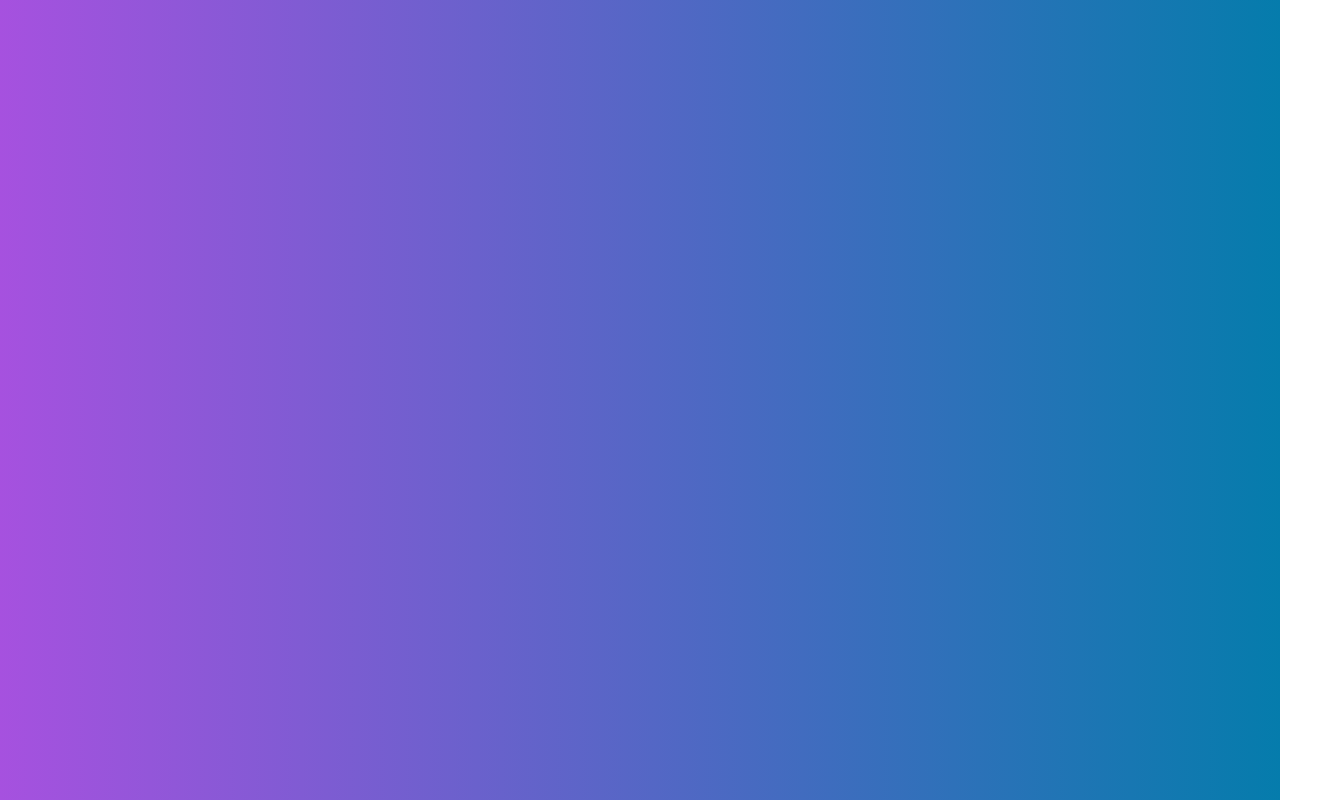
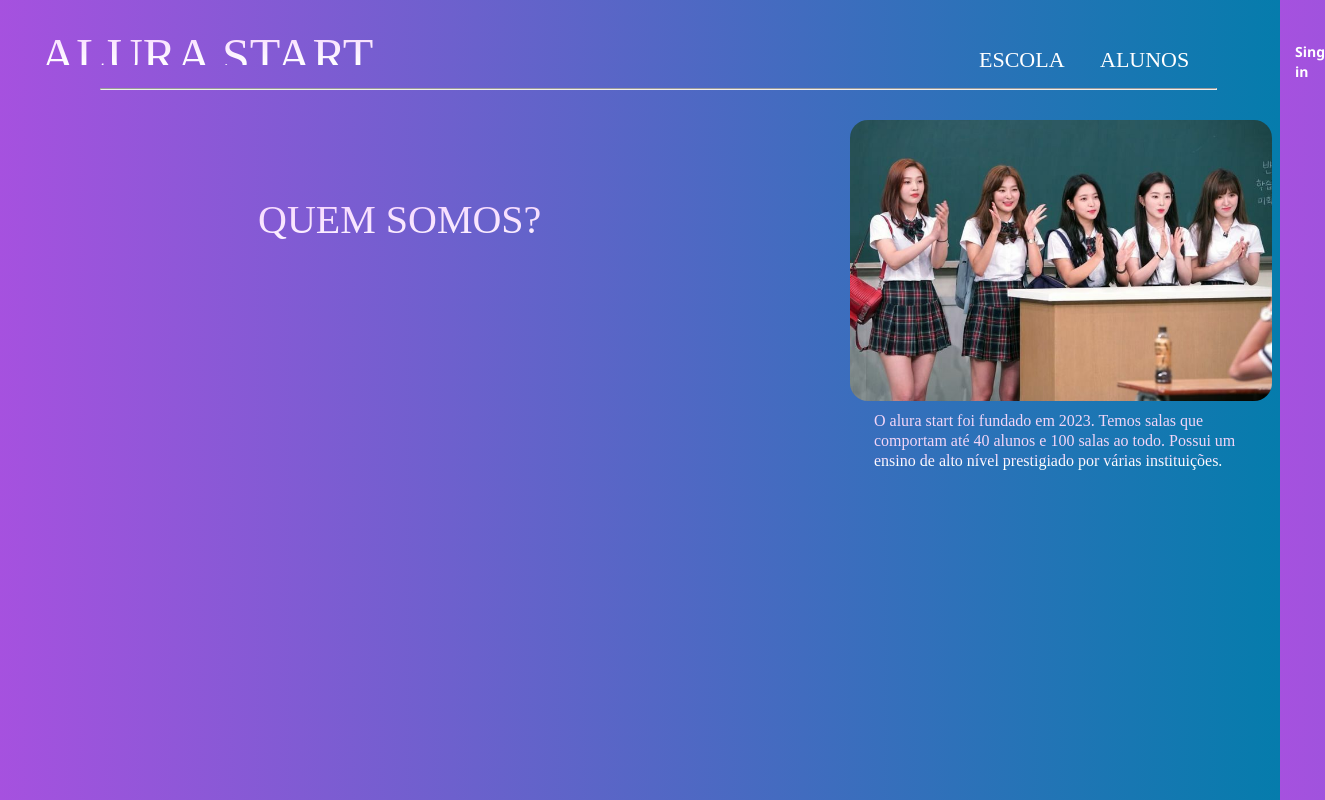
Before and after one commit to anabaechu/r-to-v-2, a plain HTML site: page index.html in a window 1280 px wide. Shown: the whole page, 1325 px wide, since content can reach past the window. Drawn offline with Linux system fonts and the light colour scheme.

Commit message:
Add files via upload

```diff
--- a/index.html
+++ b/index.html
@@ -5,6 +5,8 @@
     <meta http-equiv="X-UA-Compatible" content="IE=edge">
     <meta name="viewport" content="width=device-width, initial-scale=1.0">
     <link rel="stylesheet" href="style.css">
+    <link rel="icon" type="image/x-icon" href="favicon.ico">
+
     <title>SITE</title>
 </head>
 <style>
@@ -12,5 +14,20 @@
 </style>
 <body>
 
+    <hr size="3">
+    <header></header>
+    <h1>ALURA START</h1>
+    <h2>QUEM SOMOS?</h2>
+    <h3>ESCOLA</h3>
+    <h4>ALUNOS</h4>
+    <p><a><div id="irene">O alura start foi fundado em 2023. Temos salas que comportam até 40 alunos e 100 salas ao todo. Possui um ensino de alto nível prestigiado por várias instituições.</div></a></p>
+    <p><a><div id="seulgi">Sing in</div></a></p>
+    <main>
+        <div>
+            <img src="red velvet escola.jpg">
+    </div>
+</main>
+
+
 </body>
 </html>
--- a/style.css
+++ b/style.css
@@ -1,3 +1,118 @@
 body {
     background: linear-gradient(80deg, rgb(166, 81, 223), rgb(5, 124, 172));
 }
+img {
+    border-radius: 18px;
+    width: 422px;
+    position: absolute;
+    left: 850px;
+    top: 120px;
+}
+h1 {
+    position: absolute;
+    width: 423px;
+    height: 46px;
+    left: 40px;
+    top: -15px;
+
+    font-family: 'Thunder Titan Halftone';
+    font-style: normal;
+    font-weight: 400;
+    font-size: 50px;
+    line-height: 74px;
+
+    background: linear-gradient(180deg, rgba(248, 207, 255, 0.96) 0%, #FFFFFF 100%);
+    -webkit-background-clip: text;
+    -webkit-text-fill-color: transparent;
+    background-clip: text;
+    scrollbar-color: transparent;
+}
+h2 {
+    position: absolute;
+    width: 387px;
+    height: 77px;
+    left: 258px;
+    top: 150px;
+
+    font-family: 'Thunder Titan Halftone';
+    font-style: normal;
+    font-weight: 400;
+    font-size: 40px;
+    line-height: 74px;
+
+    background: linear-gradient(180deg, rgba(248, 207, 255, 0.96) 0%, #FFFFFF 100%);
+    -webkit-background-clip: text;
+    -webkit-text-fill-color: transparent;
+    background-clip: text;
+    scrollbar-color: transparent;}
+
+h3 {
+    position: absolute;
+    width: 63px;
+    height: 20px;
+    left: 979px;
+    top: 28px;
+
+    font-family: 'Thunder Titan Halftone';
+    font-style: normal;
+    font-weight: 400;
+    font-size: 22px;
+    line-height: 20px;
+    color: #FFFFFF;
+}
+h4 {
+    position: absolute;
+    width: 60px;
+    height: 20px;
+    left: 1100px;
+    top: 21px;
+
+    font-family: 'Thunder Titan Halftone';
+    font-style: normal;
+    font-weight: 400;
+    font-size: 22px;
+    line-height: 20px;
+    color: #FFFFFF;
+}
+#irene {
+    position: absolute;
+    width: 385px;
+    height: 96px;
+    left: 874px;
+    top: 411px;
+
+    font-family: 'Thunder Titan Semi-Straight';
+    font-style: normal;
+    font-weight: 400;
+    font-size: 16px;
+    line-height: 20px;
+
+    background: linear-gradient(180deg, #F2D5F7 48.52%, #FFFFFF 54.17%);
+    -webkit-background-clip: text;
+    -webkit-text-fill-color: transparent;
+    background-clip: text;
+    text-emphasis-color: transparent;
+}
+#seulgi {
+    position: absolute;
+    width: 7px;
+    height: 20px;
+    left: 1295px;
+    top: 42px;
+
+    font-family: 'Segoe UI', Tahoma, Geneva, Verdana, sans-serif;
+    font-style: normal;
+    font-weight: 600;
+    font-size: 14px;
+    line-height: 20px;
+    color: #FFFFFF;
+}
+hr {
+    position: absolute;
+    width: 1115px;
+    height: 0px;
+    left: 100px;
+    right: 100px;
+    top: 80px;
+
+}
```
Also changed, not shown: favicon.ico (added), red velvet escola.jpg (added).
